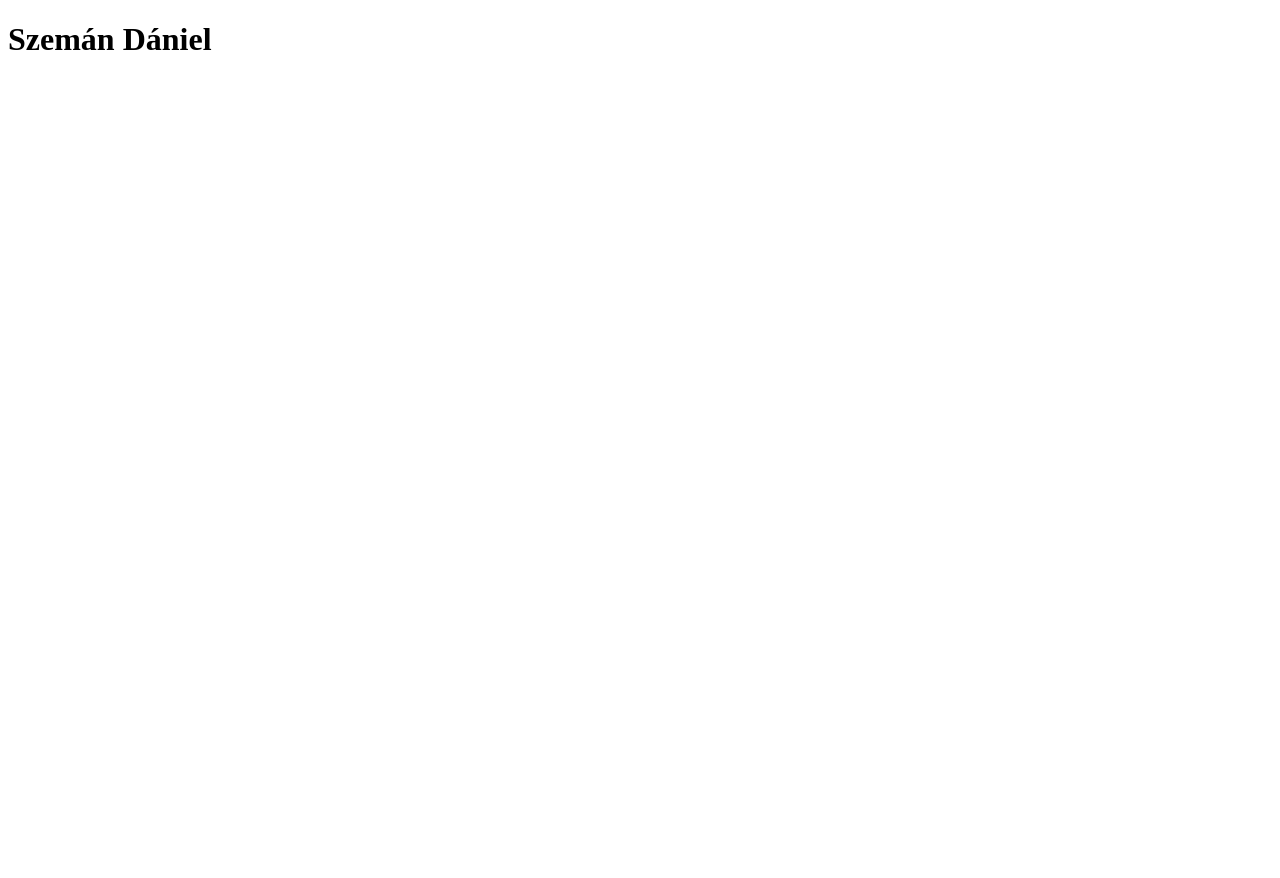
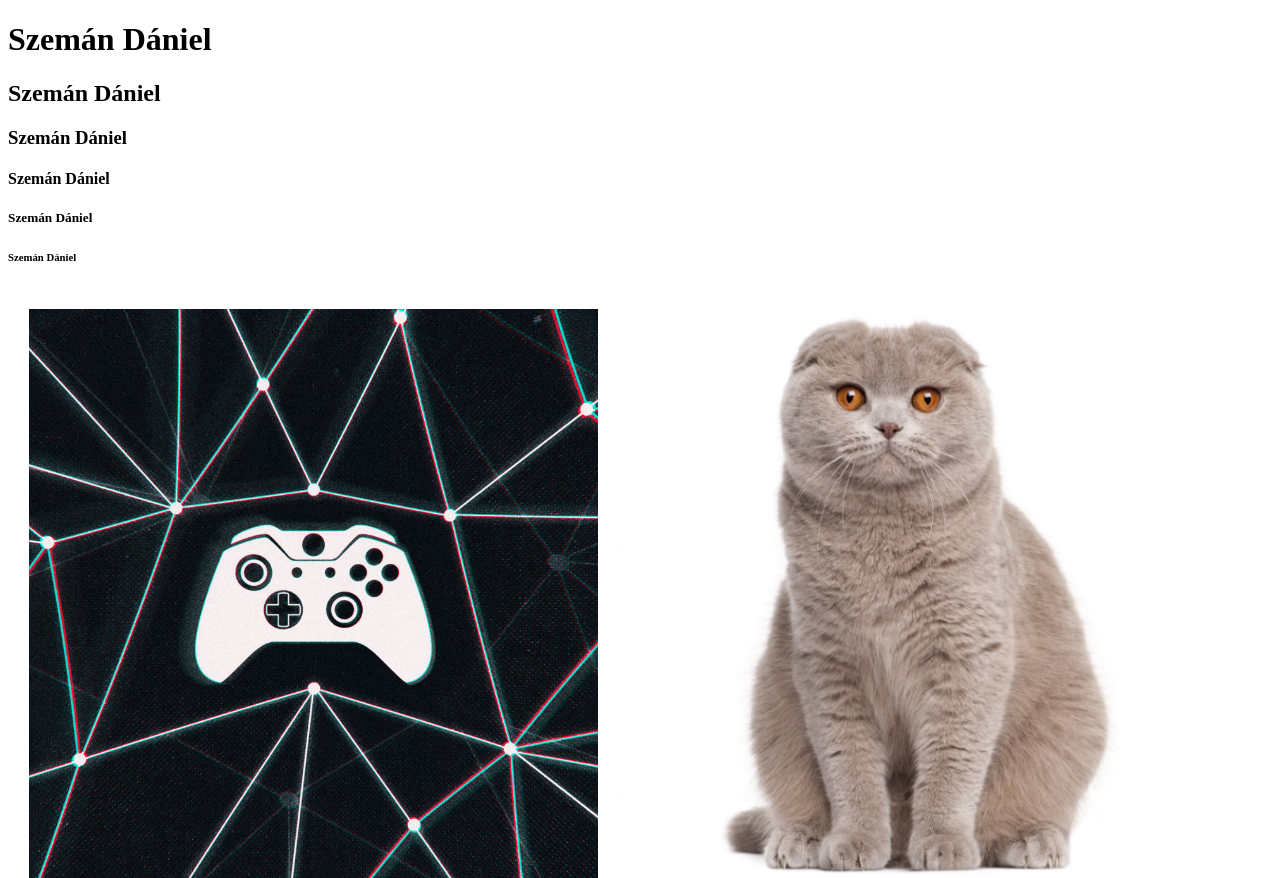
Before and after one commit to SZEMdani/index, a plain HTML site: page dani.html in a window 1280 px wide. Shown: the top 878 px of the page. Before the commit the page ends 800 px from the top, so only its background shows below. Drawn offline with Linux system fonts and the light colour scheme.

Commit message:
Add files via upload

```diff
--- a/dani.html
+++ b/dani.html
@@ -8,5 +8,11 @@
 </head>
 <body>
     <h1>Szemán Dániel</h1>
+    <h2>Szemán Dániel</h2>
+    <h3>Szemán Dániel</h3>
+    <h4>Szemán Dániel</h4>
+    <h5>Szemán Dániel</h5>
+    <h6>Szemán Dániel</h6>
+    <h1> <a href="index.html"> <img src="collage.jpg" width="1200" height="1200" </a> </h1>
 </body>
 </html>
```
Also changed, not shown: index.html (+2 -3 lines).
